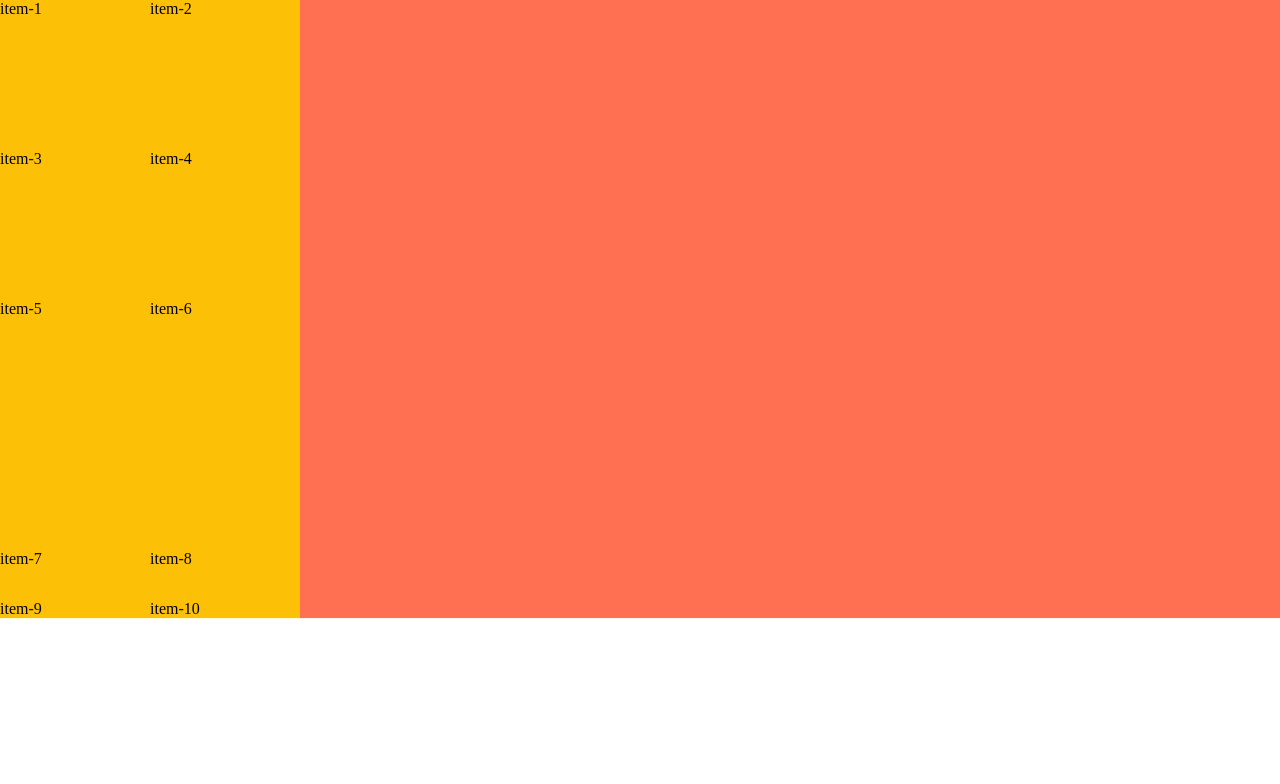
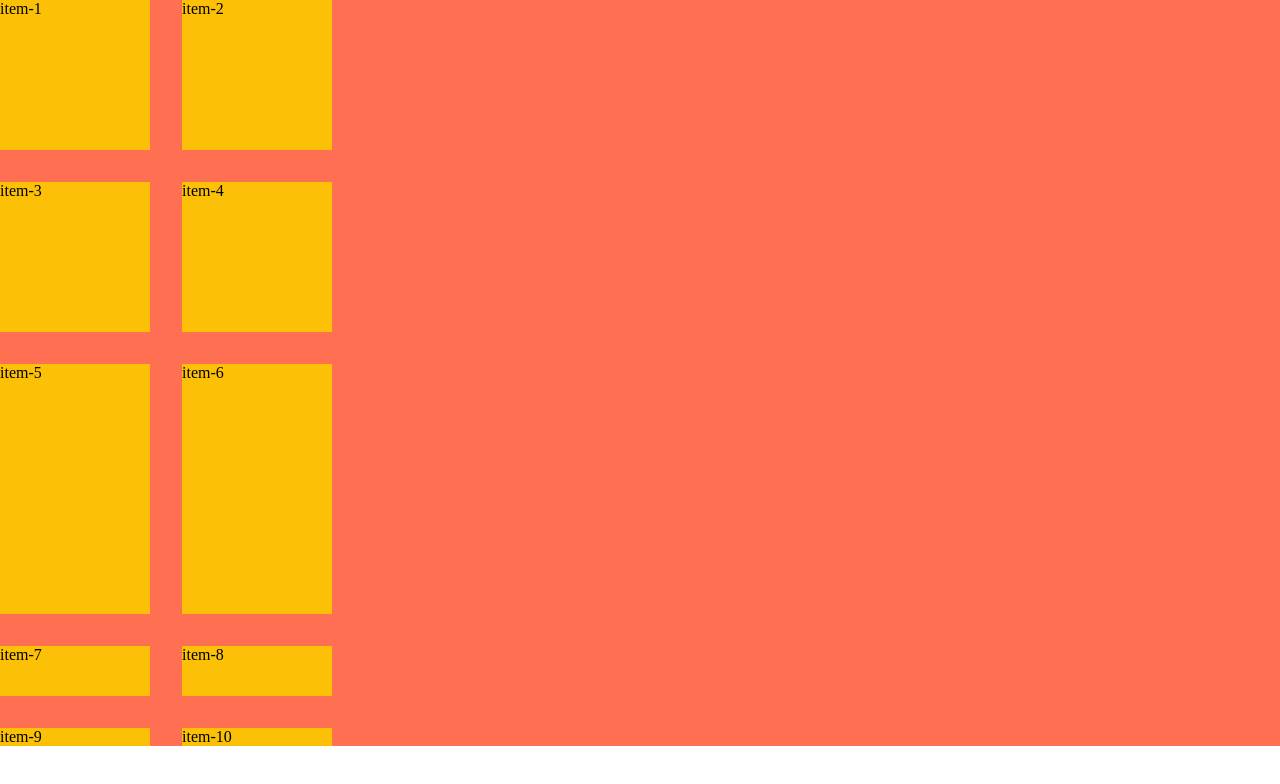
Before and after one commit to joepasss/sass_study, a React (Create React App) app in the folder grid-layout/: page / in a window 1280 px wide. Shown: the top 784 px of the page. Built offline with nearby package versions, Linux system fonts and the light colour scheme.

Commit message:
Grid Column Gap, Grid Row Gap, Grid Gap Properties

```diff
--- a/grid-layout/src/sections/gridContainer/gridContainer.scss
+++ b/grid-layout/src/sections/gridContainer/gridContainer.scss
@@ -5,12 +5,26 @@ section.grid-container {
 
   display: grid;
 
-  /****       Grid Container Properties       ****/
-  // Grid Template Rows Properties
   grid-template-rows: 150px 150px 250px 50px;
+  grid-template-columns: 150px 150px;
 
-  // Grid Template Columns Properties
-  grid-template-columns: 150px 150px;
+  /****       Grid Column / Row Gap Properties      ****/
+  // Old Syntax
+  grid-column-gap: 10%;
+  grid-row-gap: 10%;
+
+  // Standard Syntax
+  column-gap: 10%;
+  row-gap: 10%;
+
+  /*  ShortHand for grid-column gap and grid-row-gap  */
+  // Old Syntax
+  grid-gap: 15px 2rem; // column gap = 15px, row gap = 2rem
+  grid-gap: 10px; // column gap & row gap == 10px
+
+  // Standard Syntax
+  gap: 10px 5rem;
+  gap: 2rem;
 
   div.item {
     background-color: #fcc006;
```
